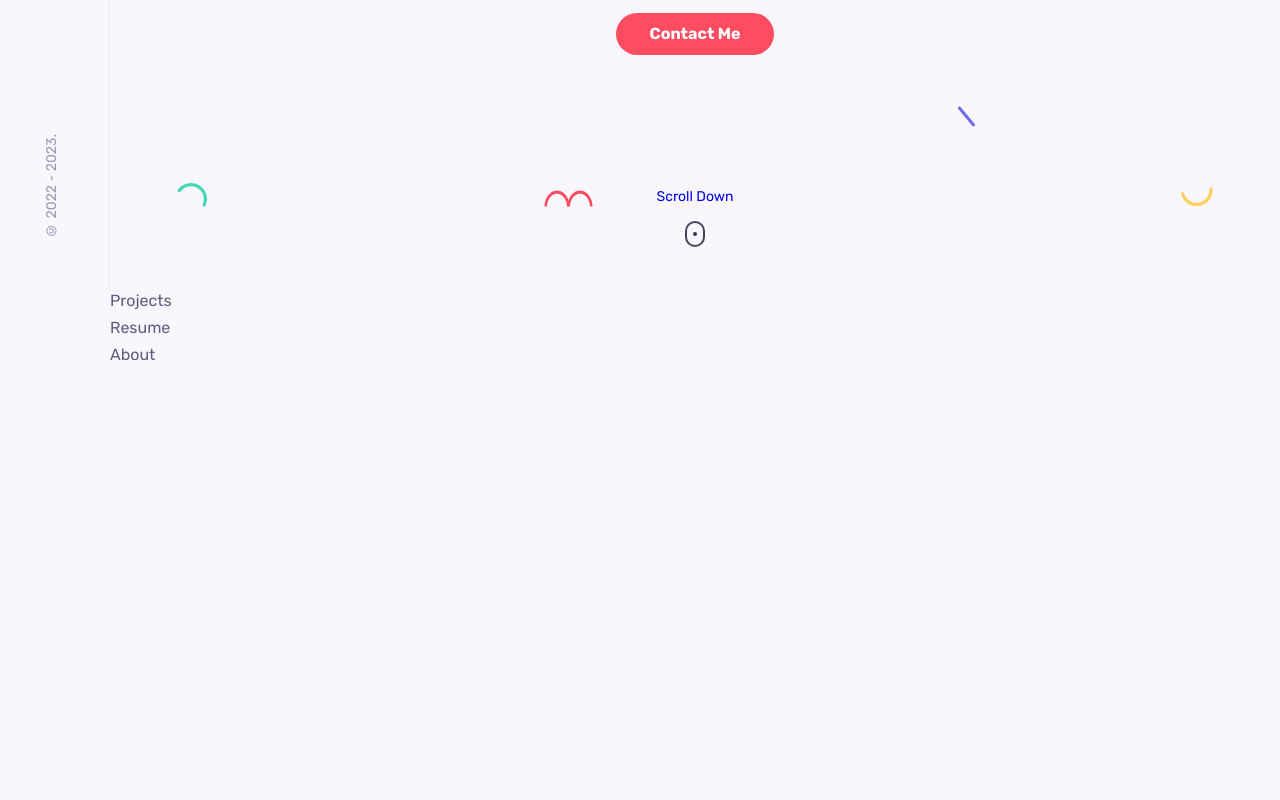
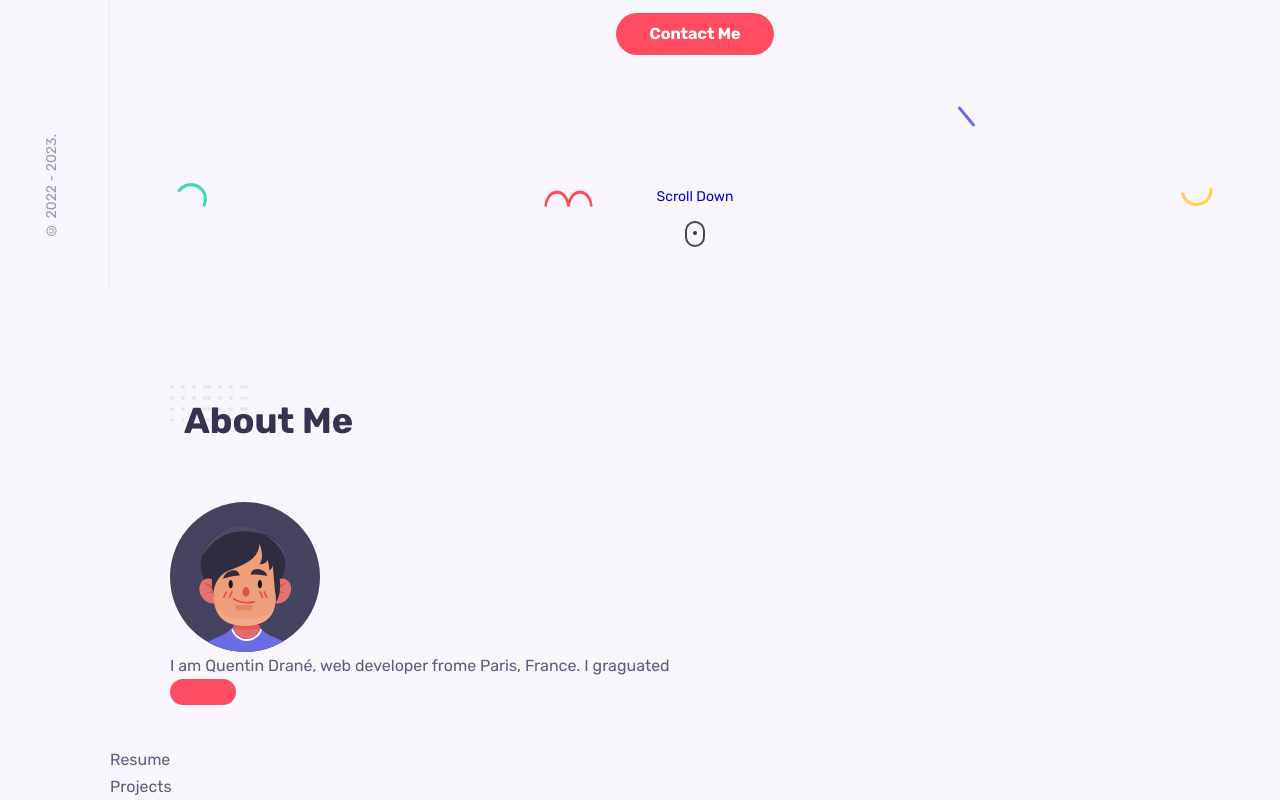
Before and after one commit to dranequentin/Portfolio, a React (Create React App) app: page / in a window 1280 px wide. Shown: the part 513-1313 px from the top of the page. Before the commit the page ends 882 px from the top, so only its background shows below. Built offline with nearby package versions, Linux system fonts and the light colour scheme.

Commit message:
Start of about

```diff
--- a/src/components/About.jsx
+++ b/src/components/About.jsx
@@ -1,11 +1,22 @@
 import React from 'react';
 import "../styles/About.css";
+import Image from '../assets/avatar-2.svg'
 
 const About = () => {
     return (
-        <div>
-            About
-        </div>
+        <section className="about container section" id='about'>
+            <h2 className="section__title">About Me</h2>
+
+            <div className="about__container grid">
+                <img src={Image} alt="" className="about__img" />
+                <div className="about__data grid">
+                    <div className="about__info">
+                        <p className="about__description">I am Quentin Drané, web developer frome Paris, France. I graguated </p>
+                        <a href="" className="btn"></a>
+                    </div>
+                </div>
+            </div>
+        </section>
     )
 }
 
--- a/src/components/App.js
+++ b/src/components/App.js
@@ -12,9 +12,9 @@ function App() {
       <Sidebar />
       <main className="main">
         <Home />
+        <About />
+        <Resume />
         <Projects />
-        <Resume />
-        <About />
       </main>
     </div>
   );
```
